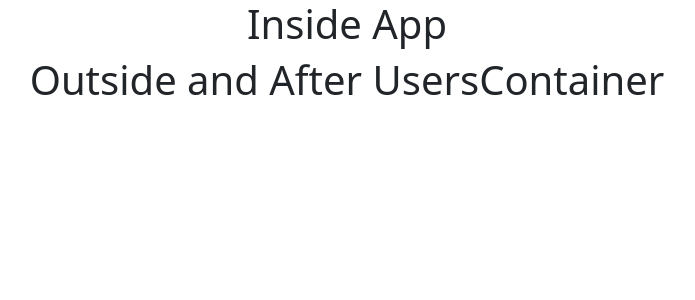
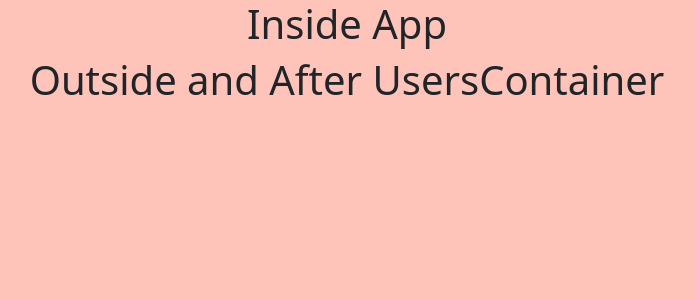
Before and after one commit to micahabanschick/Mini_Frontend, a React (Create React App) app: page / in a window 1280 px wide. Shown: the top 300 px of the page, without its empty margins (293-988 px from the left). Built offline with nearby package versions, Linux system fonts and the light colour scheme.

Commit message:
obtained pinkish color palette

```diff
--- a/src/App.css
+++ b/src/App.css
@@ -1,5 +1,21 @@
+:root {
+  /* CSS HSL */
+--melon: hsla(9, 97%, 86%, 1);
+--pale-pink: hsla(9, 88%, 90%, 1);
+--misty-rose: hsla(8, 74%, 92%, 1);
+--isabelline: hsla(9, 48%, 95%, 1);
+--platinum: hsla(60, 8%, 90%, 1);
+--alabaster: hsla(144, 15%, 87%, 1);
+--linen: hsla(32, 31%, 89%, 1);
+--champagne-pink: hsla(19, 100%, 93%, 1);
+--peach-puff: hsla(25, 100%, 86%, 1);
+--peach-crayola: hsla(28, 98%, 80%, 1);
+}
+
 .App {
   text-align: center;
+  background: var(--melon);
+  min-height: 100vh;
 }
 
 .App-logo {
```
Also changed, not shown: src/reducers/usersReducer.js (line endings or trailing spaces).
